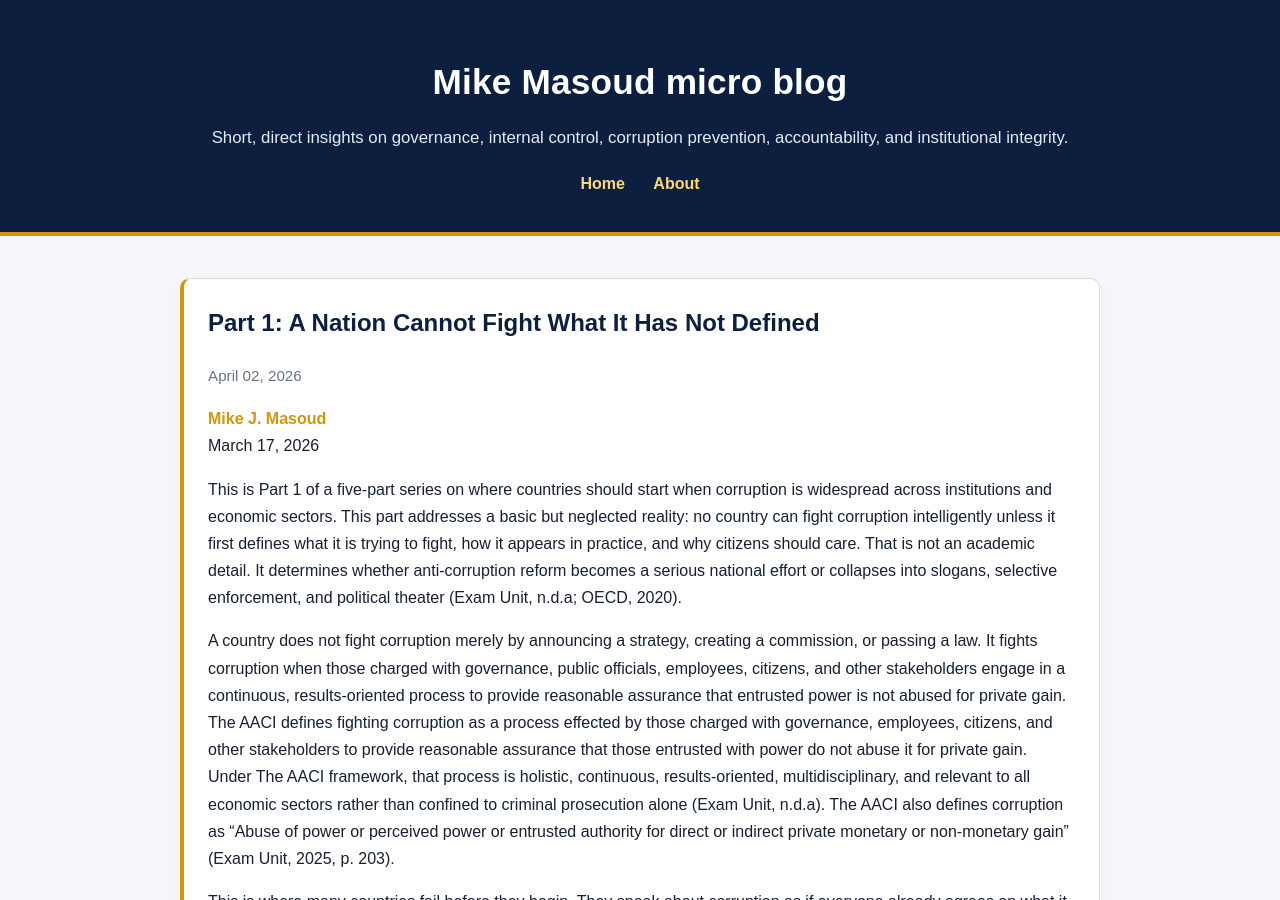
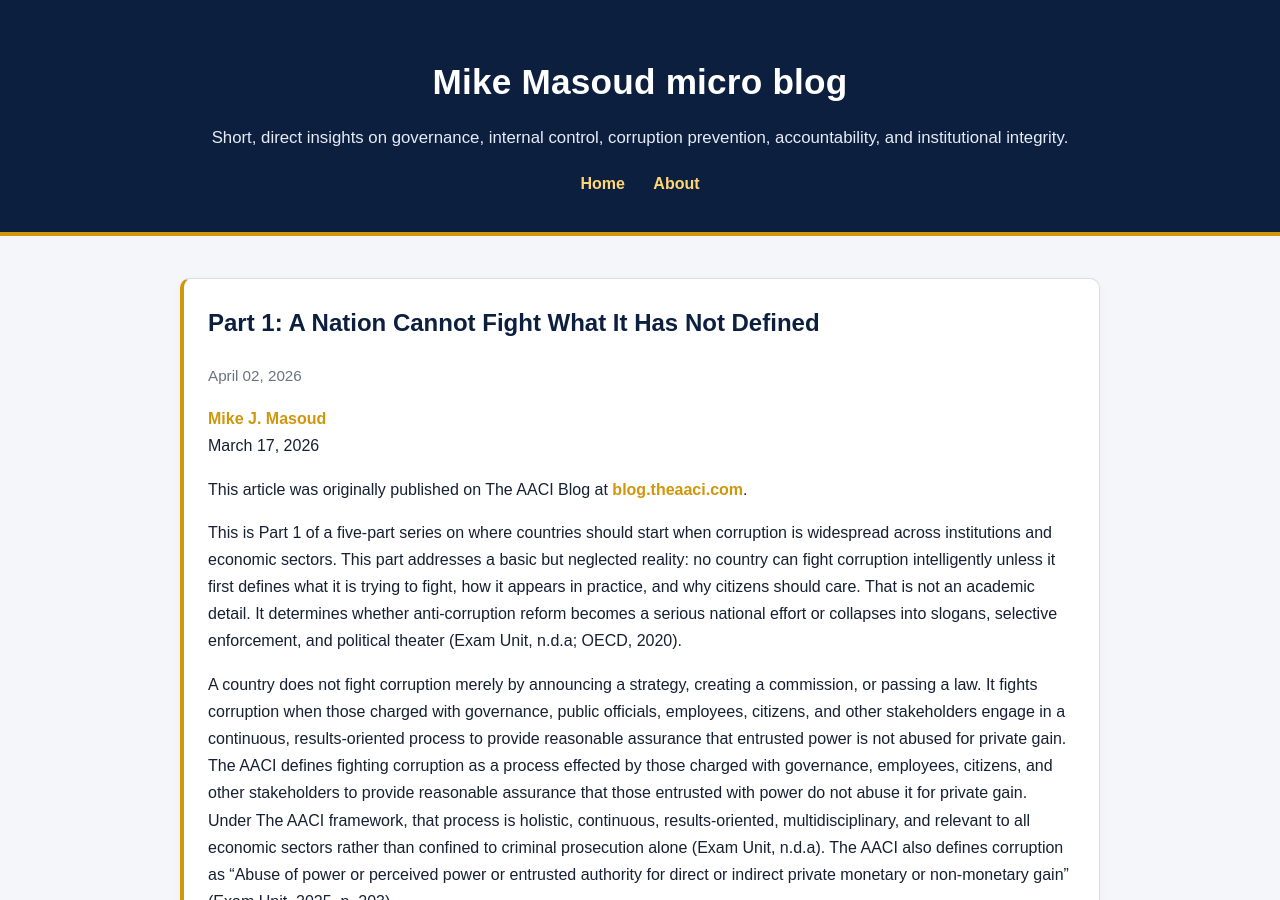
Before and after one commit to mikemasoud/microblog, a Jekyll site: the page built from _posts/2026-04-02-part-1-a-nation-cannot-fight-what-it-has-not-defined.md, in a window 1280 px wide and 900 px high. Built offline with Jekyll 4.4.1, drawn with Linux system fonts in a browser that asks for light colours.

Commit message:
Update _posts/2026-04-02-part-1-a-nation-cannot-fight-what-it-has-not-defined.md (via Pages CMS)

```diff
--- a/_posts/2026-04-02-part-1-a-nation-cannot-fight-what-it-has-not-defined.md
+++ b/_posts/2026-04-02-part-1-a-nation-cannot-fight-what-it-has-not-defined.md
@@ -13,6 +13,8 @@
 ---
 [Mike J. Masoud](https://blog.theaaci.com/mike-masoud/)
 March 17, 2026
+
+This article was originally published on The AACI Blog at <a href="[https://blog.theaaci.com](https://blog.theaaci.com)" target="_blank" rel="noopener noreferrer">[blog.theaaci.com](http://blog.theaaci.com)</a>.
 
 This is Part 1 of a five-part series on where countries should start when corruption is widespread across institutions and economic sectors. This part addresses a basic but neglected reality: no country can fight corruption intelligently unless it first defines what it is trying to fight, how it appears in practice, and why citizens should care. That is not an academic detail. It determines whether anti-corruption reform becomes a serious national effort or collapses into slogans, selective enforcement, and political theater (Exam Unit, n.d.a; OECD, 2020).
 
```
